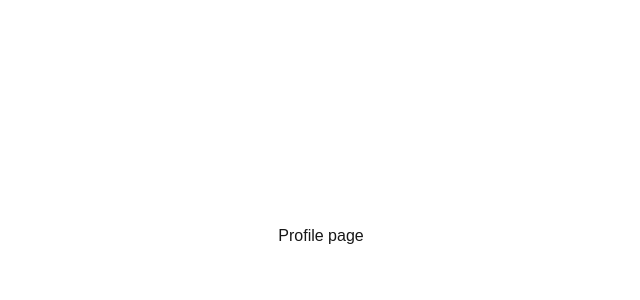
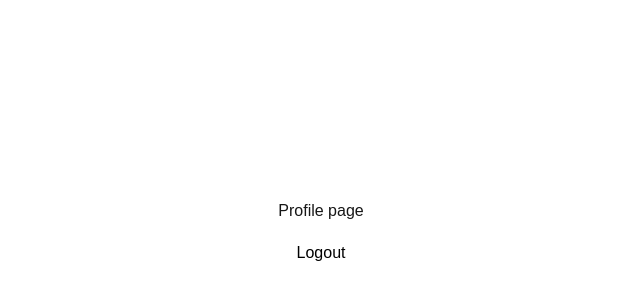
Before and after one commit to mubix-dev/Next.js-Authentication, a Next.js app: page /profile in a window 1280 px wide. Shown: the part 164-464 px from the top of the page, without its empty margins (319-959 px from the left). Built offline with nearby package versions, Linux system fonts and the light colour scheme.

Commit message:
Refactor profile page to enhance logout functionality with toast notifications

```diff
--- a/src/app/profile/page.tsx
+++ b/src/app/profile/page.tsx
@@ -1,12 +1,31 @@
-"use client"
-import React from 'react'
-
+"use client";
+import axios from "axios";
+import React from "react";
+import toast from "react-hot-toast";
+import { useRouter } from "next/navigation";
 function page() {
+  const router = useRouter();
+  const handleLogout = async () => {
+    try {
+      await axios.get("/api/users/logout");
+      toast.success("Logout successfully!");
+      router.push("/login");
+    } catch (error: any) {
+      toast.error(error.response?.data?.message);
+      console.log(error.response?.data?.message);
+    }
+  };
   return (
-    <div className='w-full min-h-screen flex justify-center items-center'>
-        Profile page
+    <div className="w-full min-h-screen flex justify-center items-center flex-col gap-2.5">
+      Profile page
+      <button
+        className="bg-white text-black p-2 w-20 cursor-pointer"
+        onClick={() => handleLogout()}
+      >
+        Logout
+      </button>
     </div>
-  )
+  );
 }
 
-export default page
+export default page;
```
